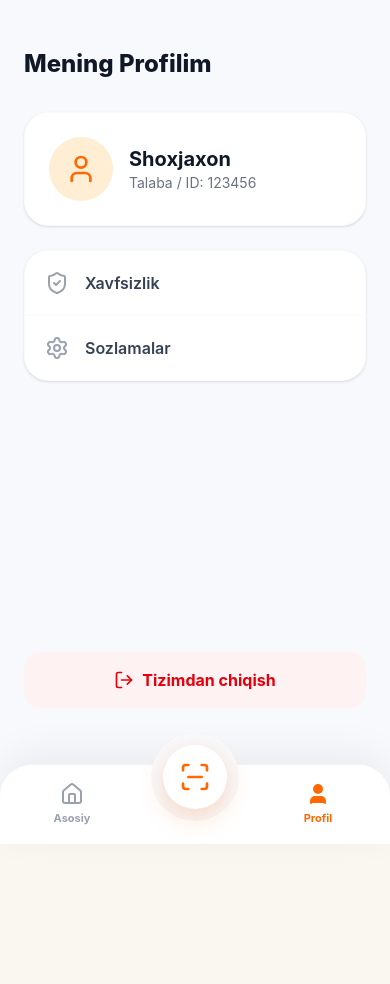
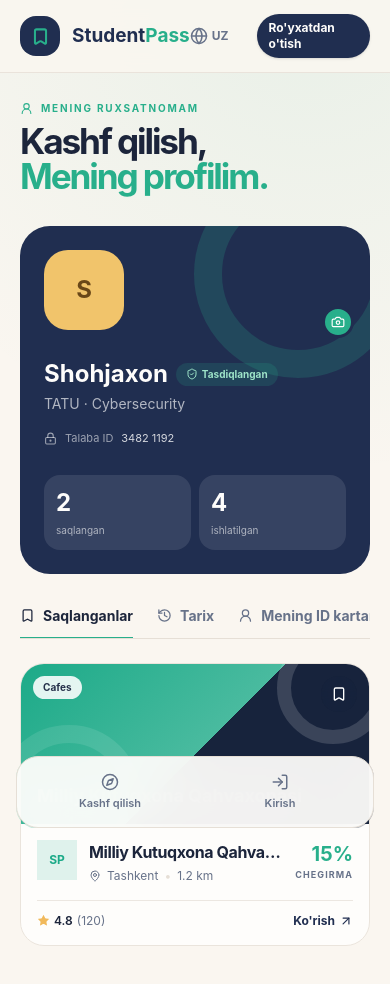
Before and after one commit to srabbbimqulov560/TalabaPass, a React (Vite) app: page /profile in a window 390 px wide. Shown: the top 984 px of the page. Before the commit the page ends 844 px from the top, so only its background shows below. Built offline with nearby package versions, Linux system fonts and the light colour scheme.

Commit message:
Mobil ilova dizayni va pastki navigatsiya menyusi qo'shildi

```diff
--- a/src/App.tsx
+++ b/src/App.tsx
@@ -1,91 +1,67 @@
-import { BrowserRouter as Router, Routes, Route, Navigate } from 'react-router-dom';
+import { type ReactNode } from 'react';
+import { QueryClient, QueryClientProvider } from '@tanstack/react-query';
+import { ErrorBoundary } from '@/components/error-boundary';
+import { Toaster } from '@/components/ui/toaster';
+import { TooltipProvider } from '@/components/ui/tooltip';
+import { AppShell } from '@/components/app-shell';
+import { LanguageProvider } from '@/lib/i18n';
+import { Route, Switch, useLocation, Router as WouterRouter } from 'wouter';
 
-// Layout
-import MainLayout from './components/MainLayout';
+// Sahifalar
+import MerchantSignup from '../../merchant talabapass/merchant-talabapass/src/pages/MerchantSignup';
+import HomePage from '@/pages/home';
+import DiscountDetailPage from '@/pages/discount-detail';
+import ProfilePage from '@/pages/profile';
+import NotFound from '@/pages/not-found';
+import LoginPage from '@/pages/login';    // Yangi qo'shildi
+import SignupPage from '@/pages/signup';  // Yangi qo'shildi
+import CashierPage from '@/pages/cashier';// Yangi qo'shildi
 
-// Rasmdagi fayl nomlariga aynan moslab qilingan importlar (Case-sensitive)
-import Home from './pages/home';
-import Profile from './pages/profile';
-import Login from './pages/login';
-import Signup from './pages/signup';
-import Services from './pages/Services';
-import AdminPanel from './pages/AdminPanel';
-import Cashier from './pages/cashier';
-import DiscountDetail from './pages/discount-detail';
-import NotFound from './pages/not-found';
+const queryClient = new QueryClient();
 
-// QR Skaner uchun vaqtincha komponent (chunki pages ichida qr.tsx yo'q ekan)
-const QRPlaceholder = () => (
-  <div className="p-6 md:p-12 flex flex-col items-center justify-center h-[70vh]">
-    <div className="w-64 h-64 border-4 border-dashed border-orange-300 rounded-3xl flex items-center justify-center bg-orange-50">
-      <p className="text-orange-500 font-bold text-center">QR Kamera bu yerda ochiladi</p>
-    </div>
-  </div>
-);
+function Router() {
+  return (
+    <RoutedErrorBoundary>
+      <Switch>
+        {/* Avtorizatsiya sahifalari menyusiz (to'liq ekran) ko'rinadi */}
+        <Route path="/merchant-signup" component={MerchantSignup} />
+        <Route path="/login" component={LoginPage} />
+        <Route path="/signup" component={SignupPage} />
+        <Route path="/cashier" component={CashierPage} />
+
+        {/* Qolgan barcha sahifalar Header va Footer (AppShell) bilan ko'rinadi */}
+        <Route>
+          <AppShell>
+            <Switch>
+              <Route path="/" component={HomePage} />
+              <Route path="/discount/:id" component={DiscountDetailPage} />
+              <Route path="/profile" component={ProfilePage} />
+              <Route component={NotFound} />
+            </Switch>
+          </AppShell>
+        </Route>
+      </Switch>
+    </RoutedErrorBoundary>
+  );
+}
+
+function RoutedErrorBoundary({ children }: { children: ReactNode }) {
+  const [location] = useLocation();
+  return <ErrorBoundary resetKey={location}>{children}</ErrorBoundary>;
+}
 
 function App() {
   return (
-    <Router>
-      <Routes>
-        {/* Saytga kirganda avtomatik asosiy sahifaga yo'naltirish */}
-        <Route path="/" element={<Navigate to="/dashboard" replace />} />
-
-        {/* ========================================================= */}
-        {/* AVTORIZATSIYA (Menyusiz, to'liq ekran chiqadigan sahifalar) */}
-        {/* ========================================================= */}
-        <Route path="/login" element={<Login />} />
-        <Route path="/signup" element={<Signup />} />
-
-        {/* Admin panel o'zining alohida dizaynida ochilishi uchun */}
-        <Route path="/admin" element={<AdminPanel />} />
-
-
-        {/* ========================================================= */}
-        {/* ASOSIY ILOVA (Pastki yoki yon menyu - MainLayout bilan)     */}
-        {/* ========================================================= */}
-
-        {/* Asosiy sahifa (home.tsx ulandi) */}
-        <Route path="/dashboard" element={
-          <MainLayout>
-            <Home />
-          </MainLayout>
-        } />
-
-        {/* Profil sahifasi (profile.tsx ulandi) */}
-        <Route path="/profile" element={
-          <MainLayout>
-            <Profile />
-          </MainLayout>
-        } />
-
-        {/* Xizmatlar/Do'konlar sahifasi (Services.tsx ulandi) */}
-        <Route path="/services" element={
-          <MainLayout>
-            <Services />
-          </MainLayout>
-        } />
-
-        {/* QR Kod o'quvchi sahifa */}
-        <Route path="/qr" element={
-          <MainLayout>
-            <QRPlaceholder /> {/* Agar tayyor kodingiz bo'lsa <Cashier /> ga almashtirishingiz mumkin */}
-          </MainLayout>
-        } />
-
-        {/* Chegirma batafsil sahifasi */}
-        <Route path="/discount/:id" element={
-          <MainLayout>
-            <DiscountDetail />
-          </MainLayout>
-        } />
-
-        {/* ========================================================= */}
-        {/* XATOLIK SAHIFASI                                          */}
-        {/* ========================================================= */}
-        <Route path="*" element={<NotFound />} />
-
-      </Routes>
-    </Router>
+    <QueryClientProvider client={queryClient}>
+      <LanguageProvider>
+        <TooltipProvider>
+          <WouterRouter base={import.meta.env.BASE_URL.replace(/\/$/, '')}>
+            <Router />
+          </WouterRouter>
+          <Toaster />
+        </TooltipProvider>
+      </LanguageProvider>
+    </QueryClientProvider>
   );
 }
 
--- a/src/pages/profile.tsx
+++ b/src/pages/profile.tsx
@@ -1,48 +1,139 @@
-import { LogOut, User, Settings, ShieldCheck } from 'lucide-react';
+import { useMemo, useState, useRef } from 'react';
+import { Bookmark, History, LockKeyhole, ShieldCheck, UserRound, Camera, ScanBarcode, Rotate3d } from 'lucide-react';
+import { useGetProfile, useListFavorites, useListRedemptions, useToggleFavorite, getListFavoritesQueryKey, getGetProfileQueryKey } from '@workspace/api-client-react';
+import { DiscountCard, OfferCardSkeleton } from '@/components/discount-card';
+import type { Discount } from '@workspace/api-client-react';
+import { useQueryClient } from '@tanstack/react-query';
+import { useLanguage } from '@/lib/i18n';
 
-export default function Profile() {
-  const handleLogout = () => {
-    localStorage.removeItem('token');
-    window.location.href = '/login';
+function initials(name?: string) { return name?.split(' ').map((part) => part[0]).join('').slice(0, 2).toUpperCase() || 'SP'; }
+
+export default function ProfilePage() {
+  const { t } = useLanguage();
+  const profile = useGetProfile();
+  const favorites = useListFavorites();
+  const redemptions = useListRedemptions();
+  const favorite = useToggleFavorite();
+  const queryClient = useQueryClient();
+
+  const [tab, setTab] = useState<'saved' | 'history' | 'my-id'>('saved');
+  const [avatar, setAvatar] = useState<string | null>(null);
+  const fileInputRef = useRef<HTMLInputElement>(null);
+
+  const handlePhotoUpload = (event: React.ChangeEvent<HTMLInputElement>) => {
+    const file = event.target.files?.[0];
+    if (file) {
+      const imageUrl = URL.createObjectURL(file);
+      setAvatar(imageUrl);
+    }
   };
 
+  const toggleFavorite = (offer: Discount) => favorite.mutate({ id: offer.id }, { onSuccess: () => { queryClient.invalidateQueries({ queryKey: getListFavoritesQueryKey() }); queryClient.invalidateQueries({ queryKey: getGetProfileQueryKey() }); } });
+
+  const loading = profile.isLoading || favorites.isLoading || redemptions.isLoading;
+  const user = profile.data;
+  const saved = useMemo(() => favorites.data || [], [favorites.data]);
+
+  return <div className="page-enter">
+    <div className="mb-8">
+      <div className="mb-2 flex items-center gap-2 text-[10px] font-bold uppercase tracking-[.18em] text-[hsl(var(--accent))]"><UserRound size={13} /> {t('my_pass')}</div>
+      <h1 className="font-display text-[clamp(2.2rem,6vw,3.8rem)] font-bold leading-none tracking-[-.06em]">{t('discover')},<br /><span className="text-[hsl(var(--accent))]">{t('my_profile')}.</span></h1>
+    </div>
+
+    <section className="relative overflow-hidden rounded-[30px] bg-[hsl(var(--primary))] p-6 text-[hsl(var(--primary-foreground))] shadow-float md:p-8">
+      <div className="absolute -right-8 -top-14 h-52 w-52 rounded-full border-[28px] border-[hsl(var(--accent)/.2)]" />
+      <div className="relative flex flex-col gap-7 sm:flex-row sm:items-center">
+
+        <div className="relative group">
+          <input type="file" ref={fileInputRef} onChange={handlePhotoUpload} accept="image/*" className="hidden" />
+          <div onClick={() => fileInputRef.current?.click()} className="grid h-20 w-20 shrink-0 cursor-pointer place-items-center overflow-hidden rounded-[24px] bg-[#f1c46b] font-display text-2xl font-bold text-[#694718] transition-all group-hover:opacity-80">
+            {avatar ? <img src={avatar} alt="Profile" className="h-full w-full object-cover" /> : initials(user?.name)}
+          </div>
+          <button onClick={() => fileInputRef.current?.click()} className="absolute -bottom-2 -right-2 grid h-8 w-8 place-items-center rounded-full border-[3px] border-[hsl(var(--primary))] bg-[hsl(var(--accent))] text-white">
+            <Camera size={14} />
+          </button>
+        </div>
+
+        <div className="flex-1">
+          <div className="flex flex-wrap items-center gap-2"><h2 className="font-display text-2xl font-bold">{user?.name || 'Student profile'}</h2>{user?.verified !== false ? <span className="flex items-center gap-1 rounded-full bg-[hsl(var(--accent)/.17)] px-2.5 py-1 text-[10px] font-bold text-[#9ee4c9]"><ShieldCheck size={12} /> {t('verified')}</span> : null}</div>
+          <p className="mt-1 text-sm text-white/65">{user?.university || 'University'} {user?.course ? `· ${user.course}` : ''}</p>
+          <div className="mt-4 flex items-center gap-2 text-[11px] text-white/55"><LockKeyhole size={13} /> {t('student_id')} <span className="font-mono text-white/80">{user?.studentId || '•••• ••••'}</span></div>
+        </div>
+
+        <div className="grid grid-cols-2 gap-2 sm:w-44">
+          <div className="rounded-2xl bg-white/10 p-3"><div className="font-display text-2xl font-bold">{user?.savedCount ?? saved.length}</div><div className="mt-1 text-[10px] text-white/60">{t('saved_count')}</div></div>
+          <div className="rounded-2xl bg-white/10 p-3"><div className="font-display text-2xl font-bold">{user?.redemptionCount ?? redemptions.data?.length ?? 0}</div><div className="mt-1 text-[10px] text-white/60">{t('redemptions')}</div></div>
+        </div>
+      </div>
+    </section>
+
+    <div className="mt-8 flex items-center gap-6 border-b border-[hsl(var(--border))] overflow-x-auto whitespace-nowrap">
+      <button onClick={() => setTab('saved')} className={`relative pb-3 text-sm font-bold flex items-center gap-2 ${tab === 'saved' ? 'text-[hsl(var(--foreground))]' : 'text-[hsl(var(--muted-foreground))]'}`}><Bookmark size={15} />{t('saved_offers')}{tab === 'saved' ? <span className="absolute inset-x-0 bottom-[-1px] h-0.5 bg-[hsl(var(--accent))]" /> : null}</button>
+      <button onClick={() => setTab('history')} className={`relative pb-3 text-sm font-bold flex items-center gap-2 ${tab === 'history' ? 'text-[hsl(var(--foreground))]' : 'text-[hsl(var(--muted-foreground))]'}`}><History size={15} />{t('history')}{tab === 'history' ? <span className="absolute inset-x-0 bottom-[-1px] h-0.5 bg-[hsl(var(--accent))]" /> : null}</button>
+      <button onClick={() => setTab('my-id')} className={`relative pb-3 text-sm font-bold flex items-center gap-2 ${tab === 'my-id' ? 'text-[hsl(var(--accent))]' : 'text-[hsl(var(--muted-foreground))]'}`}><UserRound size={15} />{t('my_id')}{tab === 'my-id' ? <span className="absolute inset-x-0 bottom-[-1px] h-0.5 bg-[hsl(var(--accent))]" /> : null}</button>
+    </div>
+
+    <div className="mt-6">
+      {tab === 'saved' && (loading ? <div className="grid grid-cols-1 gap-4 sm:grid-cols-2 lg:grid-cols-3">{[1,2,3].map((item) => <OfferCardSkeleton key={item} />)}</div> : saved.length ? <div className="grid grid-cols-1 gap-4 sm:grid-cols-2 lg:grid-cols-3">{saved.map((offer) => <DiscountCard key={offer.id} offer={offer} onFavorite={toggleFavorite} />)}</div> : <div>No offers saved</div>)}
+
+      {tab === 'history' && <div>Tarix qismi</div>}
+
+      {tab === 'my-id' && <StudentCard user={user} avatar={avatar} t={t} />}
+    </div>
+  </div>;
+}
+
+function StudentCard({ user, avatar, t }: any) {
+  const [flipped, setFlipped] = useState(false);
+
   return (
-    <div className="min-h-[calc(100vh-112px)] bg-[#f8f9fc] p-6 pt-12 flex flex-col">
-      <h1 className="text-2xl font-extrabold text-gray-900 mb-8">Mening Profilim</h1>
+    <div className="flex flex-col items-center py-10">
+      <div className="group h-[220px] w-full max-w-[360px] [perspective:1000px]">
+        <div className={`relative h-full w-full transition-transform duration-700 [transform-style:preserve-3d] ${flipped ? '[transform:rotateY(180deg)]' : ''}`}>
 
-      {/* Foydalanuvchi ma'lumotlari */}
-      <div className="bg-white rounded-[24px] p-6 shadow-sm border border-gray-50 flex items-center gap-4 mb-6">
-        <div className="w-16 h-16 bg-orange-100 rounded-full flex items-center justify-center text-orange-500">
-          <User size={32} />
-        </div>
-        <div>
-          <h2 className="text-xl font-bold text-gray-900">Shoxjaxon</h2>
-          <p className="text-sm text-gray-500">Talaba / ID: 123456</p>
+          <div className="absolute inset-0 rounded-2xl bg-gradient-to-br from-[#1a2b4c] to-[#121c32] p-5 text-white shadow-float [backface-visibility:hidden]">
+             <div className="flex justify-between items-start border-b border-white/10 pb-3">
+                <span className="font-display font-bold uppercase tracking-wider text-[hsl(var(--accent))]">Student ID</span>
+             </div>
+             <div className="mt-4 flex gap-4 items-center">
+                <div className="h-20 w-20 rounded-xl overflow-hidden bg-white/20 flex-shrink-0">
+                  {avatar ? <img src={avatar} className="h-full w-full object-cover" /> : <UserRound className="m-auto mt-4 h-10 w-10 opacity-50" />}
+                </div>
+                <div>
+                   <h3 className="font-display text-xl font-bold leading-tight">{user?.name || 'Ism Familiya'}</h3>
+                   <p className="text-[10px] text-white/60 mt-1 uppercase tracking-wider">{user?.university || 'Universitet'}</p>
+                   <p className="text-xs font-semibold text-[hsl(var(--accent))] mt-1">{user?.studentId || '0000 0000'}</p>
+                </div>
+             </div>
+          </div>
+
+          <div className="absolute inset-0 rounded-2xl bg-white p-5 text-black shadow-float [backface-visibility:hidden] [transform:rotateY(180deg)] border border-gray-200">
+             <div className="flex items-center gap-2 border-b border-gray-200 pb-2">
+               <ShieldCheck className="text-[hsl(var(--accent))]" size={18} />
+               <span className="text-xs font-bold uppercase">{t('verified')}</span>
+             </div>
+             <div className="mt-4 text-center flex flex-col items-center">
+                <ScanBarcode size={48} strokeWidth={1} className="text-gray-800" />
+                <p className="mt-2 text-[10px] text-gray-500">{t('scan_barcode')}</p>
+             </div>
+             <div className="absolute bottom-4 left-4 flex gap-6 text-[10px]">
+                <div>
+                  <span className="text-gray-400 block">{t('issued')}</span>
+                  <strong>01/09/2025</strong>
+                </div>
+                <div>
+                  <span className="text-gray-400 block">{t('valid_until')}</span>
+                  <strong>30/06/2029</strong>
+                </div>
+             </div>
+          </div>
         </div>
       </div>
 
-      {/* Menyular */}
-      <div className="bg-white rounded-[24px] shadow-sm border border-gray-50 overflow-hidden mb-6">
-        <button className="w-full flex items-center gap-4 p-5 hover:bg-gray-50 transition-colors border-b border-gray-50">
-          <ShieldCheck className="text-gray-400" size={24} />
-          <span className="font-semibold text-gray-700">Xavfsizlik</span>
-        </button>
-        <button className="w-full flex items-center gap-4 p-5 hover:bg-gray-50 transition-colors">
-          <Settings className="text-gray-400" size={24} />
-          <span className="font-semibold text-gray-700">Sozlamalar</span>
-        </button>
-      </div>
-
-      {/* CHIQISH TUGMASI (Avtomatik pastga tushadi) */}
-      <div className="mt-auto">
-        <button
-          onClick={handleLogout}
-          className="w-full bg-red-50 text-red-600 font-bold py-4 rounded-2xl flex items-center justify-center gap-2 hover:bg-red-100 transition-colors active:scale-95"
-        >
-          <LogOut size={20} />
-          Tizimdan chiqish
-        </button>
-      </div>
+      <button onClick={() => setFlipped(!flipped)} className="mt-8 flex items-center gap-2 rounded-full border border-[hsl(var(--border))] bg-[hsl(var(--card))] px-6 py-2.5 text-sm font-bold shadow-soft transition-transform hover:-translate-y-0.5 active:scale-95">
+        <Rotate3d size={18} className="text-[hsl(var(--accent))]" />
+        {t('flip_card')}
+      </button>
     </div>
   );
 }
```
